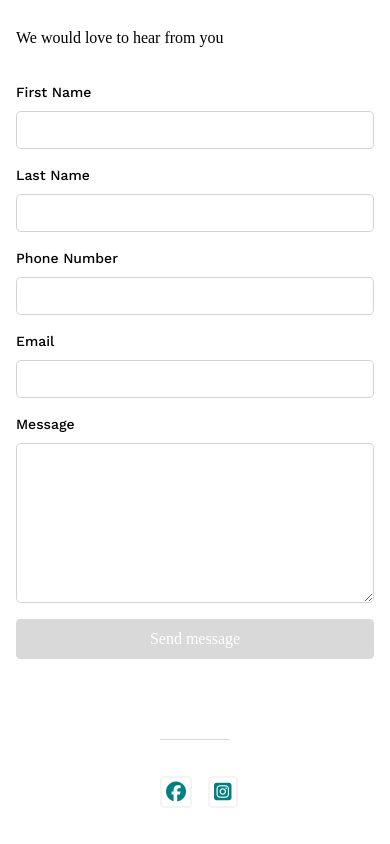
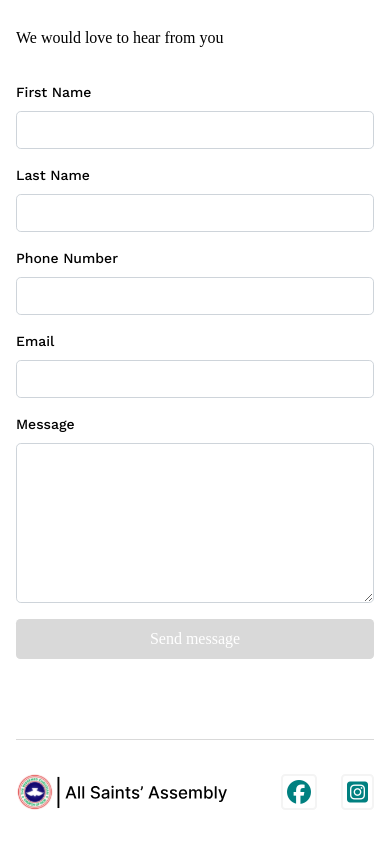
Before and after one commit to rccgallsaintsassembly-org/rccgallsaintsassemblywebsite, a React (Create React App) app: page / in a window 390 px wide. Shown: the part 2207-3051 px from the top of the page. Built offline with nearby package versions, Linux system fonts and the light colour scheme; a web font is replaced by a local one.

Commit message:
another change

```diff
--- a/src/components/common/Footer/Footer.module.scss
+++ b/src/components/common/Footer/Footer.module.scss
@@ -35,6 +35,39 @@
   }
 }
 
+@media only screen and (max-width: 699px) {
+  .footerContainer {
+    padding: 0rem 1rem;
+    .innerContainer {
+      .iconContainer {
+        .iconItem {
+          margin-right: 1.5rem;
+          i {
+            font-size: 1.5rem;
+          }
+        }
+      }
+
+    }
+  }
+}
+@media only screen and (min-width: 700px) and (max-width: 1024px) {
+  .footerContainer {
+    padding: 0rem 3rem;
+    .innerContainer {
+      .iconContainer {
+        .iconItem {
+          margin-right: 2rem;
+          i {
+            font-size: 2rem;
+          }
+        }
+      }
+
+    }
+  }
+}
+
 @media only screen and (min-width: 1025px) and (max-width: 1336px) {
   .footerContainer {
     padding: 0rem 4rem;
```
